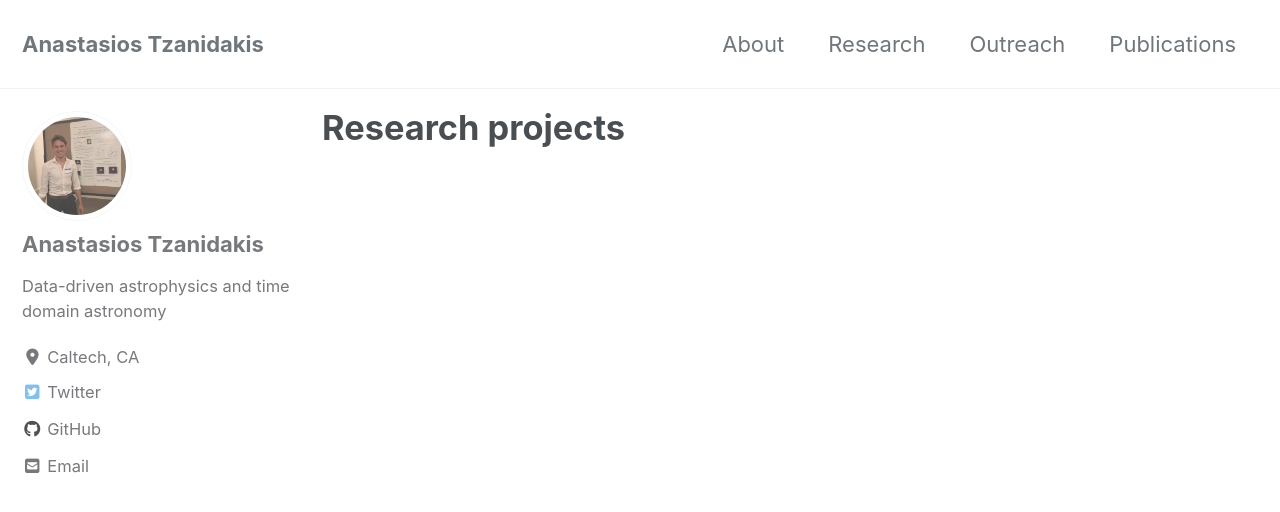
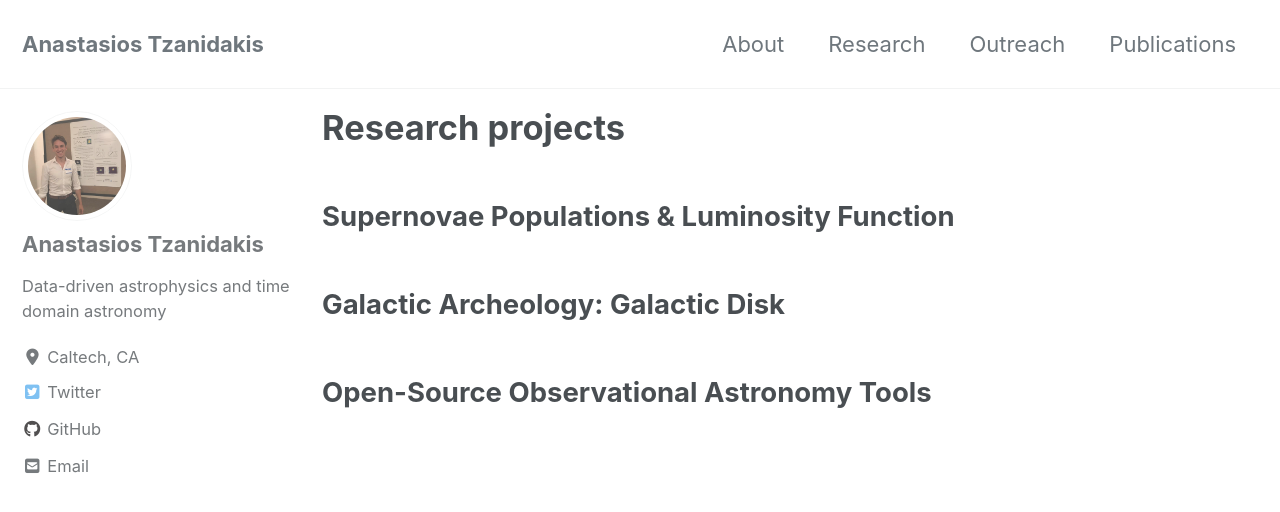
Before and after one commit to AndyTza/andytza.github.io, a Jekyll site: the page built from _pages/research.md, in a window 1280 px wide and 900 px high. Shown: the top 512 px of the window. Built offline with Jekyll 4.4.1, drawn with Linux system fonts in a browser that asks for light colours; cached includes are drawn as plain includes; nearby versions of some CDN libraries.

```diff
--- a/_pages/research.md
+++ b/_pages/research.md
@@ -4,3 +4,10 @@
 title: "Research projects"
 author_profile: true
 ---
+
+## Supernovae Populations & Luminosity Function
+
+
+## Galactic Archeology: Galactic Disk
+
+## Open-Source Observational Astronomy Tools
```
